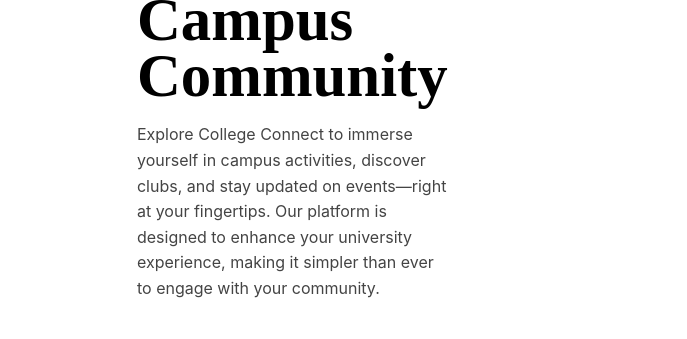
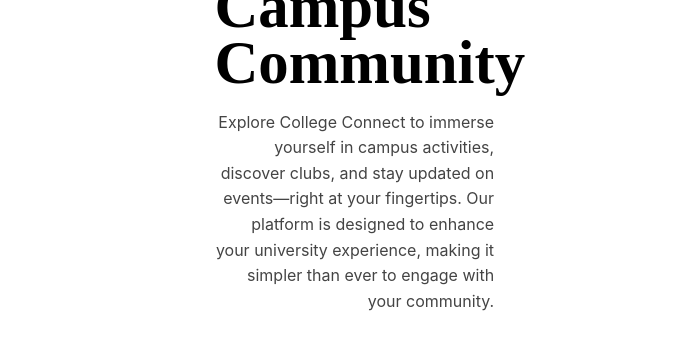
Before and after one commit to chandasinha22/COLLEGE-CONNECT, a plain HTML site: page index.html in a window 1280 px wide. Shown: the part 284-623 px from the top of the page, 0-687 px from the left. Drawn offline with Linux system fonts and the light colour scheme; a web font is replaced by a local one.

```diff
--- a/index.html
+++ b/index.html
@@ -13,6 +13,11 @@
             padding: 0;
             box-sizing: border-box;
             font-family: 'Arial', sans-serif;
+        }
+
+        /* Text alignment */
+        .text-right {
+            text-align: right;
         }
 
         /* Logo Styling */
@@ -189,7 +194,6 @@
             }
         }
 
-        /* Update hero section styles */
         .hero {
             display: flex;
             align-items: center;
@@ -203,11 +207,9 @@
 
         .hero-content {
             flex: 0.6;
-            margin-left: 6%;
+            margin-left: 15%;
             z-index: 2;
             margin-top: -40px;
-            padding-left: 2rem;
-            padding-right: 1rem;
         }
 
         .hero-image {
@@ -263,6 +265,8 @@
             letter-spacing: 0;
             font-family: 'Inter', sans-serif;
             font-weight: 400;
+            margin-right: 10%;
+            text-align: right;
         }
 
         .start-exploring {
```
